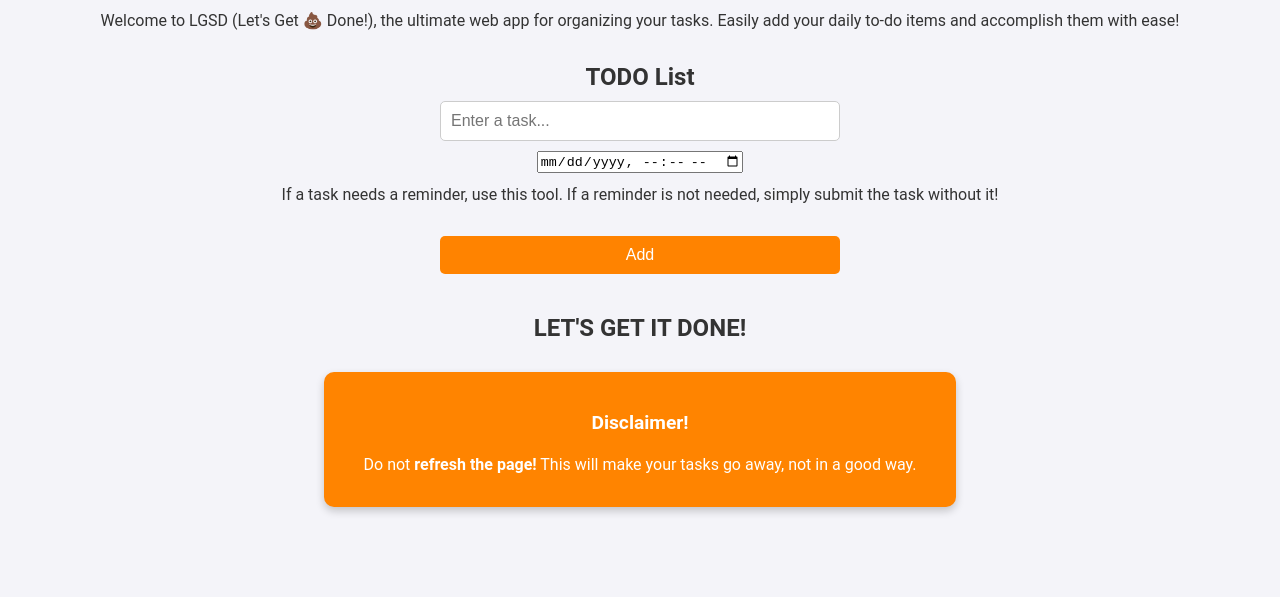
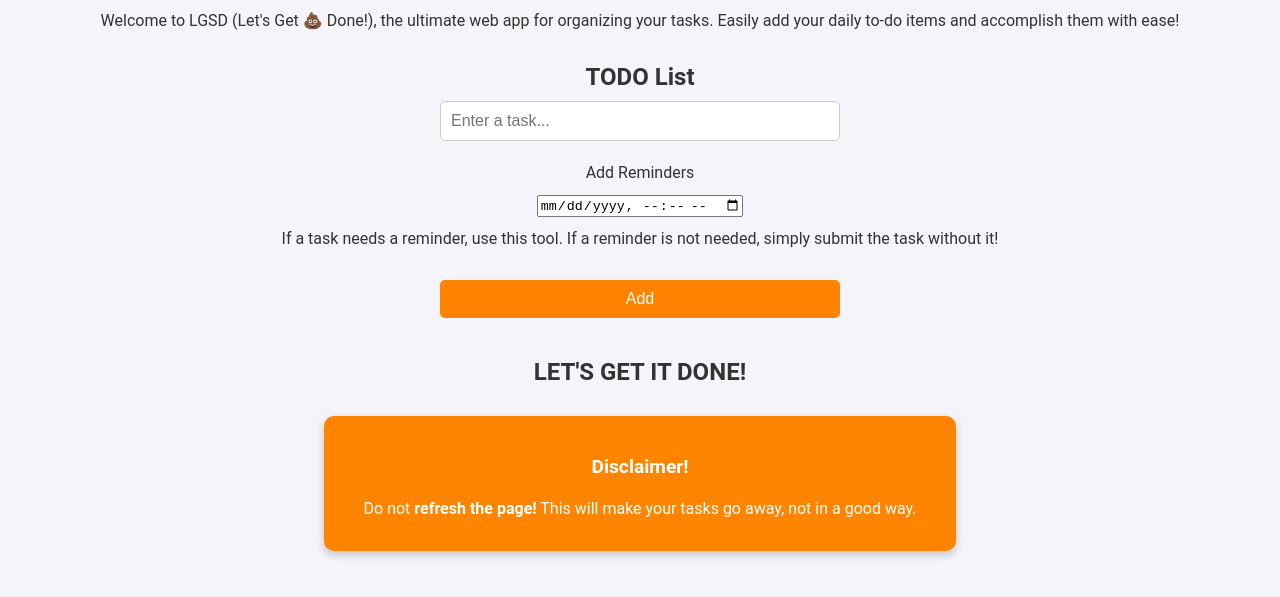
Before and after one commit to TheVikkodamus/lgsd, a plain HTML site: page index.html in a window 1280 px wide. Shown: the part 139-736 px from the top of the page. Drawn offline with Linux system fonts and the light colour scheme.

Commit message:
Update index.html

```diff
--- a/index.html
+++ b/index.html
@@ -24,6 +24,7 @@
     <!-- Task input section -->
     <h2>TODO List</h2>
     <input type="text" id="new-task" placeholder="Enter a task..." aria-label="New task input">
+    <p>Add Reminders</p>
     <input type="datetime-local" id="reminder-time" placeholder="Set a reminder">
     <p>If a task needs a <stong>reminder</stong>, use this tool. If a reminder is not needed, simply submit the task without it!</p>
     <br />
```
